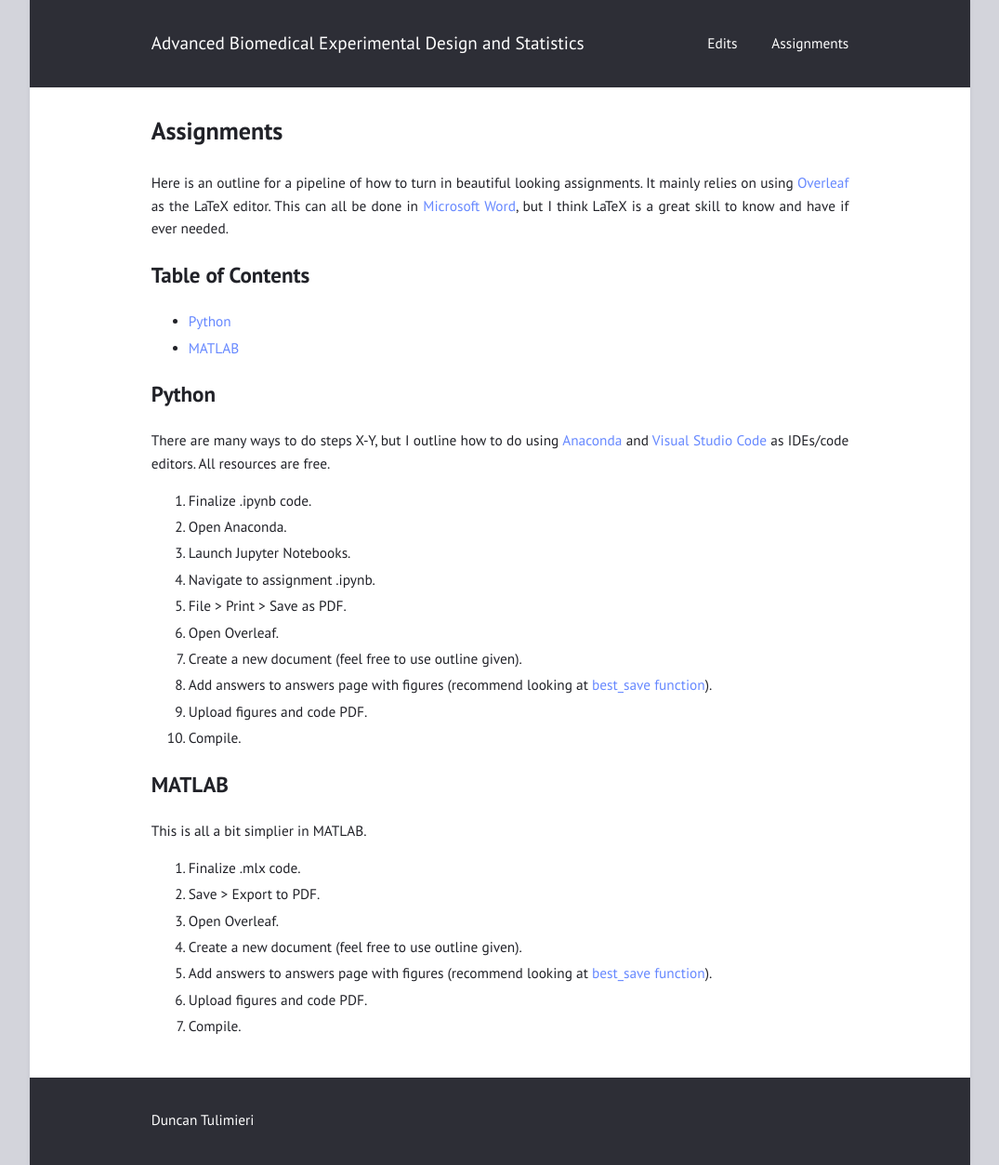
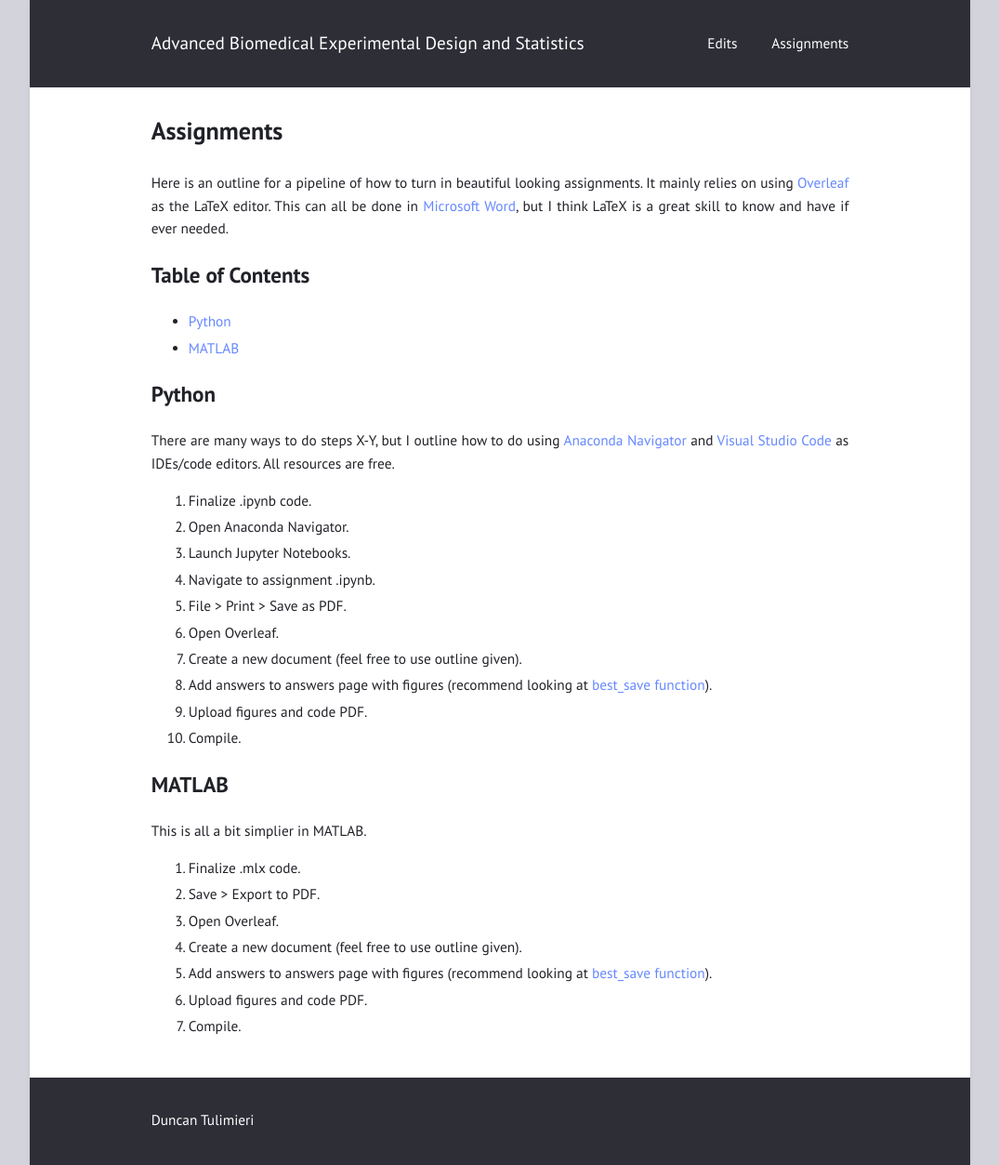
Before and after one commit to tulimid1/Advanced-Biomedical-Experimental-Design-and-Statistics, a Jekyll site: the page built from Assignments.md, in a window 1280 px wide. Shown: the whole page at 93% size, without its empty margins (102-1177 px from the left). Built offline with Jekyll 4.4.1, drawn with Linux system fonts in a browser that asks for light colours.

Commit message:
Update Assignments.md

```diff
--- a/Assignments.md
+++ b/Assignments.md
@@ -11,10 +11,10 @@ Here is an outline for a pipeline of how to turn in beautiful looking assignment
 
 ## Python
 
-There are many ways to do steps X-Y, but I outline how to do using [Anaconda](https://www.anaconda.com/products/individual) and [Visual Studio Code](https://code.visualstudio.com/) as IDEs/code editors. All resources are free.
+There are many ways to do steps X-Y, but I outline how to do using [Anaconda Navigator](https://www.anaconda.com/products/individual) and [Visual Studio Code](https://code.visualstudio.com/) as IDEs/code editors. All resources are free.
 
 1. Finalize .ipynb code.
-2. Open Anaconda.
+2. Open Anaconda Navigator.
 3. Launch Jupyter Notebooks.
 4. Navigate to assignment .ipynb.
 5. File > Print > Save as PDF.
```
